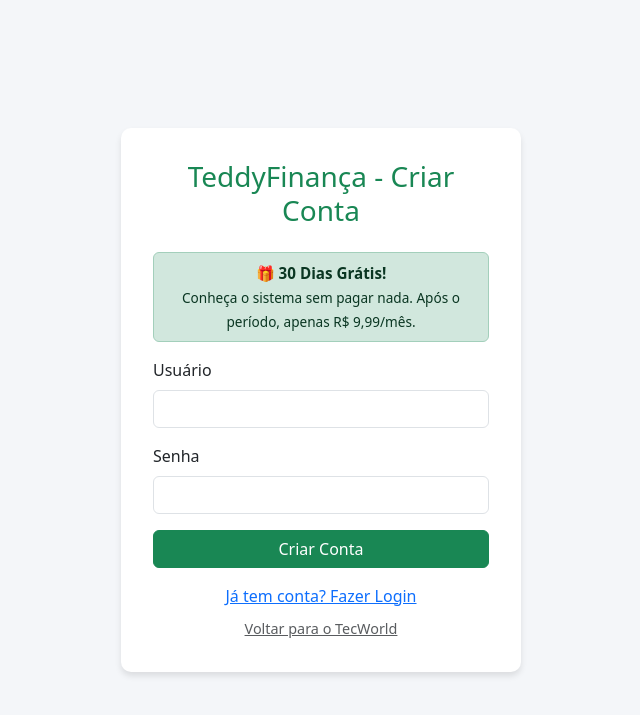
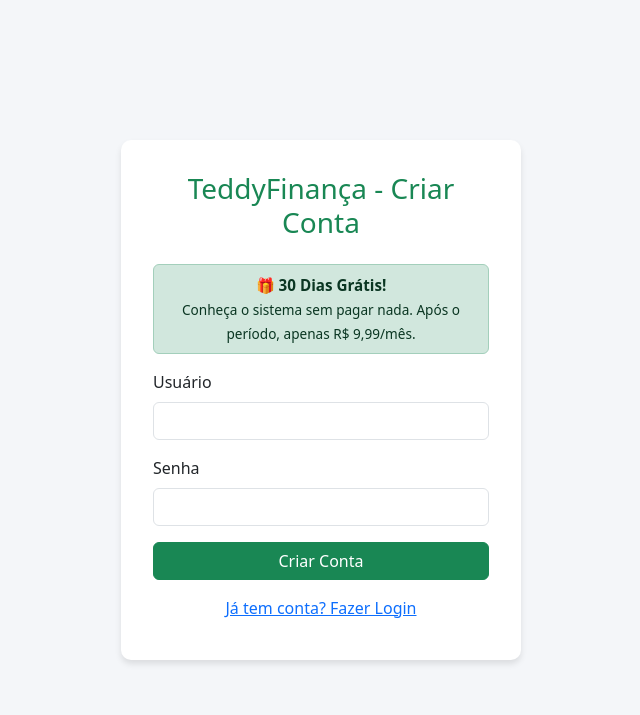
Before and after one commit to teddywhering-sketch/TecWorld, a Django app: page /financeiro/cadastro/ in a window 1280 px wide. Shown: the top 715 px of the page, without its empty margins (319-959 px from the left). Run offline with Django 5.2, Linux system fonts and the light colour scheme; data comes from the database, SQL or seed files in the repository.

Commit message:
style(financa): remove link de voltar para tela principal de ordens nos modulos de login do financeiro

```diff
--- a/templates/teddyfinanca/cadastro.html
+++ b/templates/teddyfinanca/cadastro.html
@@ -54,7 +54,7 @@
 
     <div class="text-center mt-3">
         <a href="{% url 'teddyfinanca:login' %}" class="text-primary d-block mb-2">Já tem conta? Fazer Login</a>
-        <a href="/" class="text-muted" style="font-size: 0.9em;">Voltar para o TecWorld</a>
+
     </div>
 </div>
 
--- a/templates/teddyfinanca/login.html
+++ b/templates/teddyfinanca/login.html
@@ -49,7 +49,7 @@
 
     <div class="text-center mt-3">
         <a href="{% url 'teddyfinanca:cadastro' %}" class="text-primary d-block mb-2">Ainda não tem conta? Cadastre-se</a>
-        <a href="/" class="text-muted" style="font-size: 0.9em;">Voltar para o TecWorld</a>
+
     </div>
 </div>
 
```
